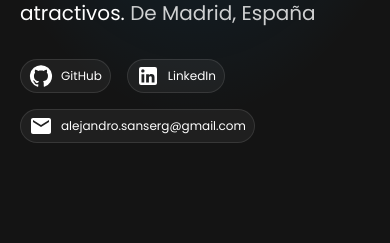
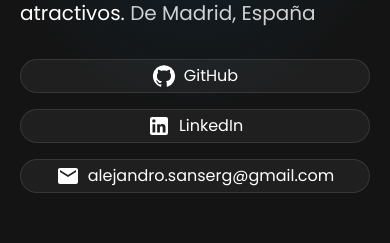
Before and after one commit to AxelothLeohryn/portfolio-web-react, a React (Vite) app: page / in a window 390 px wide. Shown: the part 389-632 px from the top of the page. Built offline with nearby package versions, Linux system fonts and the light colour scheme.

Commit message:
change mobile css social badges

```diff
--- a/src/components/Main/Main.jsx
+++ b/src/components/Main/Main.jsx
@@ -84,7 +84,7 @@
             {language === "en" ? "From Madrid, Spain" : "De Madrid, España"}
           </span>
         </h2>
-        <nav className="flex gap-4 mt-8 flex-wrap slide-in-bottom">
+        <nav className="flex flex-col lg:flex-row gap-4 mt-8 flex-wrap slide-in-bottom">
           <SocialBadge
             text={"GitHub"}
             Icon={GitHubIcon}
--- a/src/components/Main/SocialBadge/SocialBadge.jsx
+++ b/src/components/Main/SocialBadge/SocialBadge.jsx
@@ -3,7 +3,7 @@
 const SocialBadge = ({ text, Icon, link }) => {
   return (
     <a
-      className="rounded-full border border-white/10 flex justify-center items-center gap-x-2 py-1 px-2 md:py-2 md:px-4 text-xs md:text-base bg-white/5 hover:scale-105 hover:bg-cyan-600 transition"
+      className="rounded-full border border-white/10 flex justify-center items-center gap-x-2 py-1 px-2 md:py-2 md:px-4 text-base bg-white/5 hover:scale-105 hover:bg-cyan-600 transition"
       href={link}
       target=" _blank"
       rel="noopener noreferer"
```
